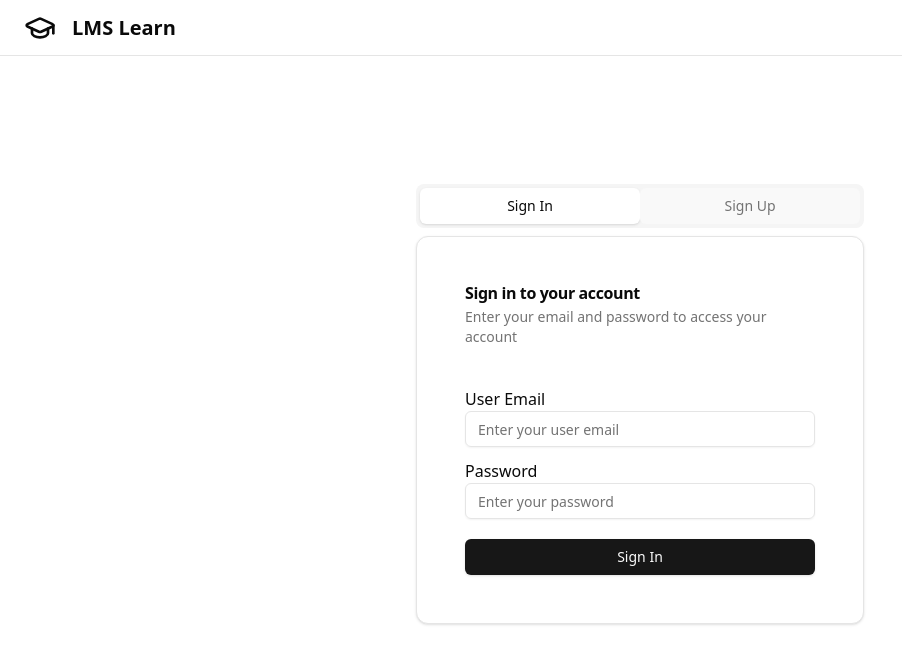
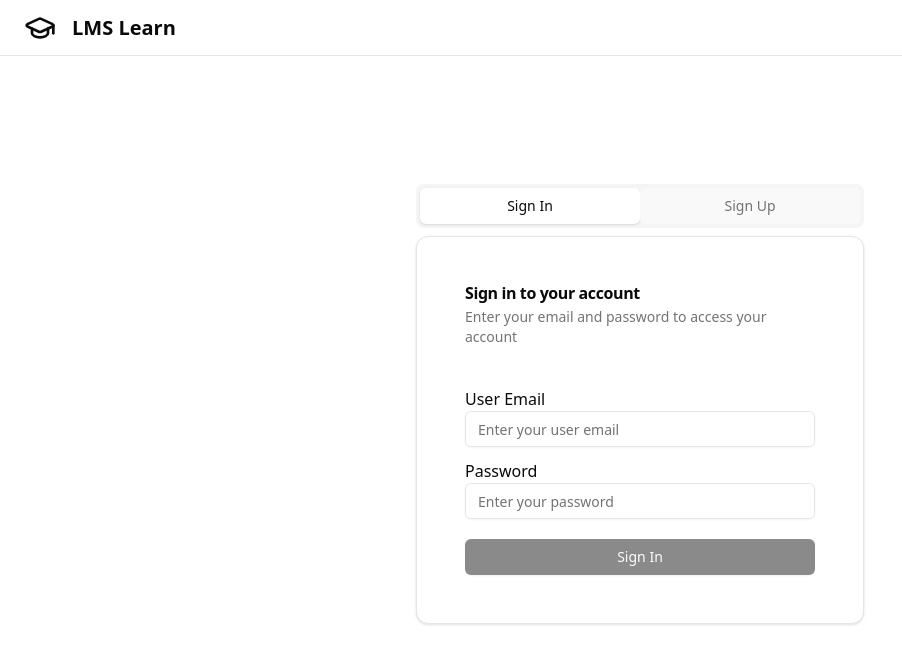
Before and after one commit to awahabt/LMS-MERN, a React (Vite) app in the folder client/: page /auth in a window 1280 px wide. Shown: the top 664 px of the page, without its empty margins (0-902 px from the left). Built offline with nearby package versions, Linux system fonts and the light colour scheme.

Commit message:
Validation in auth(signIn, signUp) form

```diff
--- a/client/src/components/common-form/FormControls.jsx
+++ b/client/src/components/common-form/FormControls.jsx
@@ -8,7 +8,7 @@ import {
   SelectTrigger,
   SelectValue,
 } from "../ui/select";
-import { Textarea } from "../ui/textarea"; // assuming you have this component
+import { Textarea } from "../ui/textarea";
 
 const FormControls = ({ formControls = [], formData, setFormData }) => {
   function renderComponentByType(getControlItem) {
@@ -30,13 +30,16 @@ const FormControls = ({ formControls = [], formData, setFormData }) => {
           />
         );
         break;
-
       case "select":
         element = (
           <Select
             onValueChange={(value) =>
-              setFormData({ ...formData, [getControlItem.name]: value })
+              setFormData({
+                ...formData,
+                [getControlItem.name]: value,
+              })
             }
+            value={currentControlItemValue}
           >
             <SelectTrigger className="w-full">
               <SelectValue placeholder={getControlItem.label} />
@@ -53,7 +56,6 @@ const FormControls = ({ formControls = [], formData, setFormData }) => {
           </Select>
         );
         break;
-
       case "textarea":
         element = (
           <Textarea
@@ -67,7 +69,6 @@ const FormControls = ({ formControls = [], formData, setFormData }) => {
           />
         );
         break;
-
       default:
         element = (
           <Input
--- a/client/src/components/common-form/Index.jsx
+++ b/client/src/components/common-form/Index.jsx
@@ -7,6 +7,7 @@ function CommonForm({
   formControls = [],
   formData,
   setFormData,
+  isButtonDisabled = false,
 }) {
   return (
     <form onSubmit={handleSubmit}>
@@ -15,7 +16,7 @@ function CommonForm({
         formData={formData}
         setFormData={setFormData}
       />
-      <Button type="submit" className="mt-5 w-full">{buttonText || "Submit"}</Button>
+      <Button disabled={isButtonDisabled} type="submit" className="mt-5 w-full">{buttonText || "Submit"}</Button>
     </form>
   );
 }
--- a/client/src/pages/auth/index.jsx
+++ b/client/src/pages/auth/index.jsx
@@ -17,14 +17,32 @@ import { Link } from "react-router-dom";
 const index = () => {
   const [activeTab, setActiveTab] = useState("signin");
 
-  const {signInFormData,
+  const {
+    signInFormData,
     setSignInFormData,
     signUpFormData,
-    setSignUpFormData,} = useContext(AuthContext)
+    setSignUpFormData,
+  } = useContext(AuthContext);
 
   function handleTabChange(value) {
     setActiveTab(value);
   }
+  function checkIfSignInFormValid() {
+    return (
+      signInFormData &&
+      signInFormData.userEmail !== "" &&
+      signInFormData.password !== ""
+    );
+  }
+  function checkIfSignUpFormValid() {
+    return (
+      signUpFormData &&
+      signUpFormData.userEmail !== "" &&
+      signUpFormData.password !== ""
+    );
+  }
+
+  console.log(signInFormData);
 
   return (
     <div className="flex flex-col min-h-screen">
@@ -42,8 +60,12 @@ const index = () => {
           className="w-full max-w-md"
         >
           <TabsList className="grid w-full grid-cols-2 h-11">
-            <TabsTrigger value="signin" className="py-2">Sign In</TabsTrigger>
-            <TabsTrigger value="signup" className="py-2">Sign Up</TabsTrigger>
+            <TabsTrigger value="signin" className="py-2">
+              Sign In
+            </TabsTrigger>
+            <TabsTrigger value="signup" className="py-2">
+              Sign Up
+            </TabsTrigger>
           </TabsList>
           <TabsContent value="signin">
             <Card className="p-6 space-y-4">
@@ -59,12 +81,13 @@ const index = () => {
                   buttonText={"Sign In"}
                   formData={signInFormData}
                   setFormData={setSignInFormData}
+                  isButtonDisabled={!checkIfSignInFormValid()}
                 />
               </CardContent>
             </Card>
           </TabsContent>
           <TabsContent value="signup">
-          <Card className="p-6 space-y-4">
+            <Card className="p-6 space-y-4">
               <CardHeader>
                 <CardTitle>Create a new account</CardTitle>
                 <CardDescription>
@@ -75,8 +98,9 @@ const index = () => {
                 <CommonForm
                   formControls={signUpFormControls}
                   buttonText={"Sign Up"}
-                  ormData={signUpFormData}
+                  formData={signUpFormData}
                   setFormData={setSignUpFormData}
+                  isButtonDisabled={!checkIfSignUpFormValid()}
                 />
               </CardContent>
             </Card>
```
